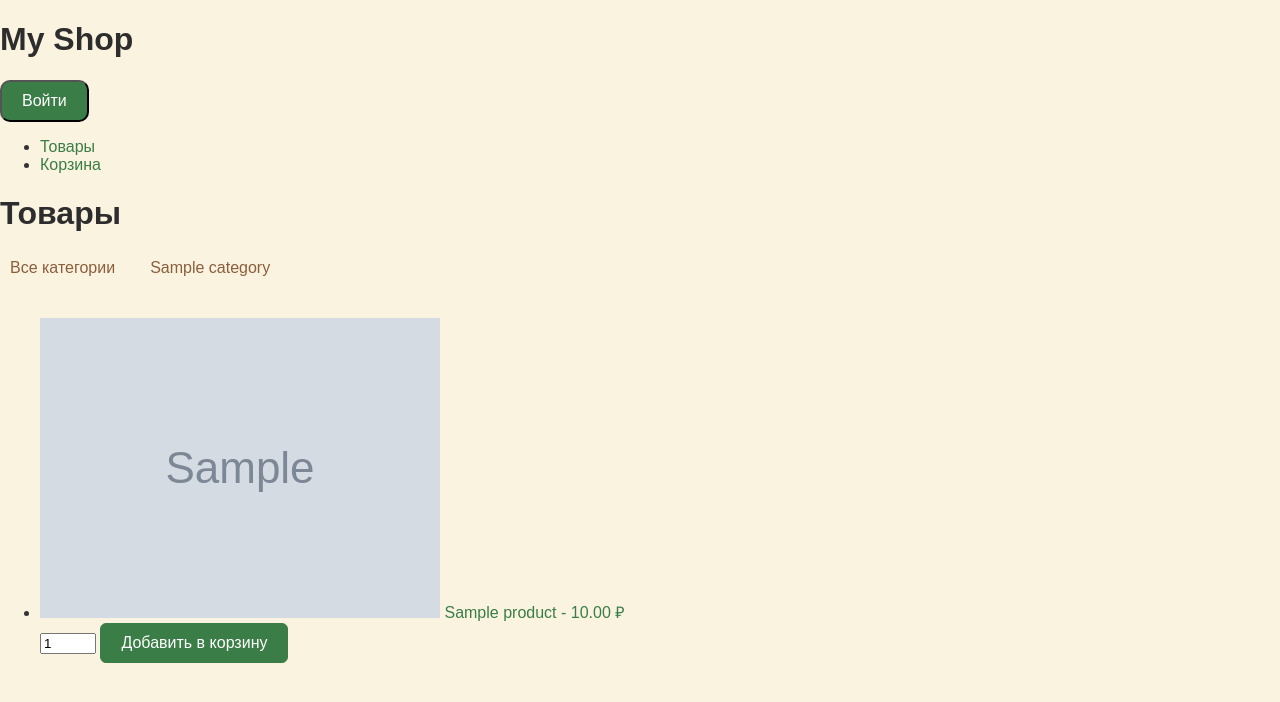
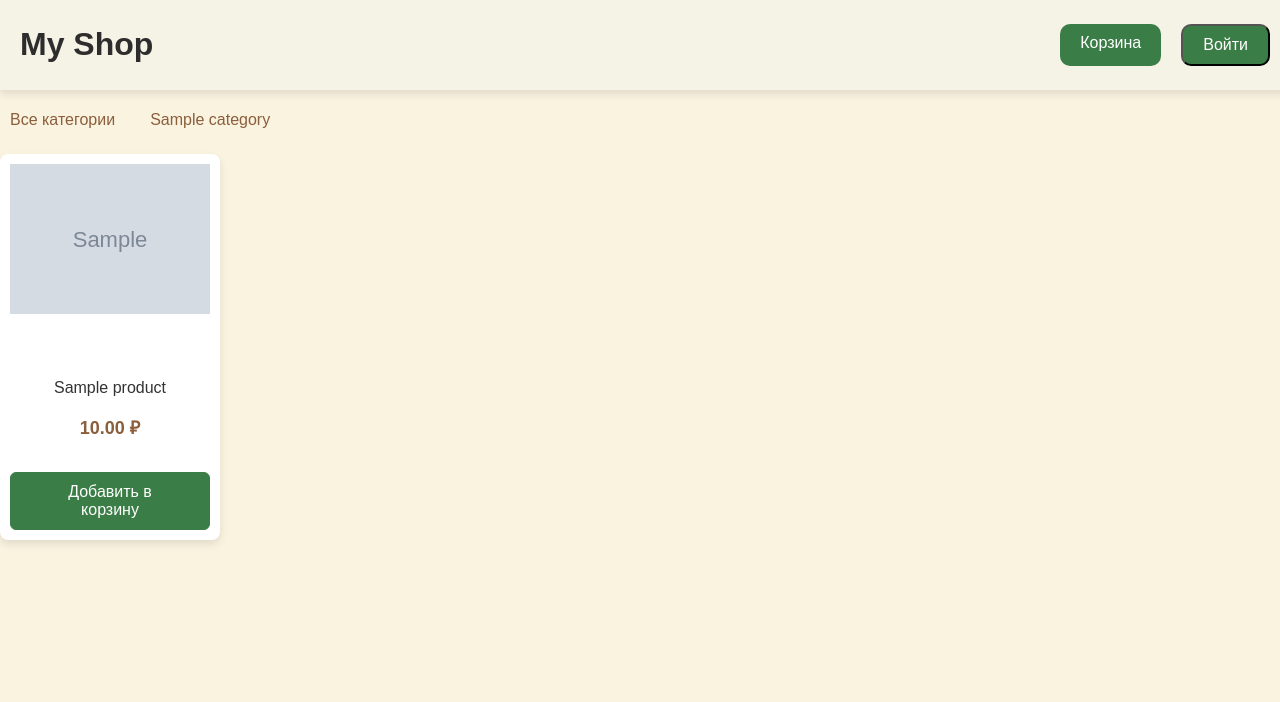
Before and after one commit to Ksenia909/django-shop, a Django app: page / in a window 1280 px wide. Shown: the top 702 px of the page. Run offline with Django 5.2, Linux system fonts and the light colour scheme; tables that the repository leaves empty hold one stand-in row (values such as "Sample post"); grey boxes marked "Sample" are stand-in pictures.

Commit message:
Update website styling: header layout, product grid, and button positioning

```diff
--- a/myshop/cart/templates/cart/detail.html
+++ b/myshop/cart/templates/cart/detail.html
@@ -8,6 +8,9 @@
             showAddToCartMessage();
         </script>
     {% endif %}
+    <div class="continue-shopping">
+        <a href="{% url 'products:product_list' %}">Продолжить покупки</a>
+    </div>
     <div class="cart-container">
         <div class="cart-items">
             <h2>Корзина</h2>
@@ -60,7 +63,7 @@
                 </tr>
                 <tr>
                     <td>Скидка</td>
-                    <td>-100 ₽</td>
+                    <td>- 0 ₽</td>
                 </tr>
                 <tr class="total">
                     <td><strong>Итого</strong></td>
--- a/myshop/products/templates/products/product_list.html
+++ b/myshop/products/templates/products/product_list.html
@@ -5,7 +5,9 @@
 
 {% block content %}
     <div class="container">
-        <h1>Товары{% if category %} в категории: {{ category.name }}{% endif %}</h1>
+        {% if category %}
+        <h2>Товары в категории: {{ category.name }}</h2>
+        {% endif %}
             <nav>
                 <ul class="category-list">
                     <li><a href="{% url 'products:product_list' %}">Все категории</a></li>
@@ -21,25 +23,28 @@
 
         {% if products %}
             <div class="product-list">
-                <ul>
                 {% for product in products %}
-                    <li>
+                <a href="{% url 'products:product_detail' product.slug %}">
+                    <div class="product-card">
+                        <div class="product-image">
                             {% if product.image %}
                                 <img src="{{ product.image.url }}" alt="{{ product.name }}">
                             {% else %}
                                 <img src="{% static 'img/default.png' %}" alt="No image available">
                             {% endif %}
-                        <a href="{% url 'products:product_detail' product.slug %}">
-                            {{ product.name }} - {{ product.price }} ₽
-                        </a>
+                        </div>
+                        <div class="product-info">
+                            <h2 class="product-name">{{ product.name }}</h2>
+                            <p class="product-price">{{ product.price }} ₽</p>
+                        </div>
                         <form action="{% url 'cart:cart_add' product.id %}" method="post">
                             {% csrf_token %}
-                            <input type="number" name="quantity" value="1" min="1" max="{{ product.stock }}">
+
                             <button class="add-to-cart-button" type="submit">Добавить в корзину</button>
                         </form>
-                    </li>
+                    </div>
+                </a>
                 {% endfor %}
-                </ul>
             </div>
 
         {% else %}
--- a/myshop/static/css/styles.css
+++ b/myshop/static/css/styles.css
@@ -19,7 +19,34 @@ a:hover, button:hover {
     color: #5A9B67;
 }
 
-.login-button {
+.header {
+    position: fixed;
+    top: 0;
+    width: 100%;
+    background-color: #f5f2e6;
+    color: #333;
+    box-shadow: 0 4px 8px rgba(0, 0, 0, 0.1);
+    padding: 5px 20px;
+    z-index: 1000;
+}
+
+main {
+    padding-top: 90px;
+}
+
+.header-content {
+    display: flex;
+    justify-content: space-between;
+    align-items: center;
+}
+
+.header-buttons {
+    display: flex;
+    gap: 20px;
+    margin-right: 30px;
+}
+
+.header-button {
     border-radius: 10px;
     color: white;
     transition: .2s linear;
@@ -28,18 +55,22 @@ a:hover, button:hover {
     padding: 10px 20px;
 }
 
-.login-button:hover {
+.header-button:hover {
     -webkit-transform: rotateZ(5deg);
     -ms-transform: rotateZ(5deg);
     transform: rotateZ(5deg);
     color: #FFFFFF;
 }
 
+.logo-link {
+    text-decoration: none;
+}
+
 .add-to-cart-button, .cart-button {
     background-color: #3B7D46;
     color: #FFFFFF;
     border: 1px solid #3B7D46;
-    padding: 10px 20px;
+    padding: 10px 30px;
     font-size: 1.0em;
     border-radius: 6px;
     cursor: pointer;
@@ -93,6 +124,7 @@ a:hover, button:hover {
 .continue-shopping {
     display: inline-block;
     margin-top: 10px;
+    margin-left: 20px;
     color: #3B7D46;
     font-weight: bold;
 }
@@ -124,7 +156,66 @@ a:hover, button:hover {
 .product-list {
     display: flex;
     flex-wrap: wrap;
-    gap: 20px;
+    gap: 10px;
+}
+
+.product-card {
+    width: 200px;
+    background-color: #fff;
+    border-radius: 8px;
+    box-shadow: 0 4px 8px rgba(0, 0, 0, 0.1);
+    overflow: hidden;
+    padding: 10px;
+    text-align: center;
+    text-decoration: none;
+    color: inherit;
+    cursor: pointer;
+    transition: transform 0.2s;
+}
+
+.product-card:hover {
+    transform: scale(1.03);
+}
+
+.product-image {
+    position: relative;
+    width: 100%;
+    height: 200px;
+    overflow: hidden;
+}
+
+.product-image img {
+    width: 100%;
+    height: auto;
+    transition: transform 0.3s;
+}
+
+.product-image:hover img {
+    transform: scale(1.05);
+}
+
+.product-info {
+    padding: 15px;
+}
+
+.product-info h2 {
+    font-size: 16px;
+    color: #333;
+    margin: 0;
+    font-weight: normal;
+}
+
+.product-name {
+    font-size: 16px;
+    font-weight: bold;
+    margin-bottom: 5px;
+    color: #333;
+}
+
+.product-price {
+    color: #8B5E3C;
+    font-weight: bold;
+    font-size: 18px;
 }
 
 .product-item {
@@ -171,18 +262,6 @@ a:hover, button:hover {
     width: 65%;
 }
 
-.product-info {
-    display: flex;
-    align-items: center;
-}
-
-.product-image {
-    width: 50px;
-    height: 50px;
-    object-fit: cover;
-    margin-right: 15px;
-}
-
 .quantity-control {
     display: flex;
     align-items: center;
--- a/myshop/templates/base.html
+++ b/myshop/templates/base.html
@@ -9,15 +9,16 @@
 </head>
 <body>
     <script src="{% static 'js/scripts.js' %}"></script>
-    <header>
-        <h1>My Shop</h1>
-        <button id="login-btn" class="login-button">Войти</button>
-        <nav>
-            <ul>
-                <li><a href="{% url 'products:product_list' %}">Товары</a></li>
-                <li><a href="{% url 'cart:cart_detail' %}">Корзина</a></li>
-            </ul>
-        </nav>
+    <header class="header">
+        <div class="header-content">
+            <a href="{% url 'products:product_list' %}" class="logo-link">
+                <h1>My Shop</h1>
+            </a>
+            <div class="header-buttons">
+                <a href="{% url 'cart:cart_detail' %}" class="header-button">Корзина</a>
+                <button id="login-btn" class="header-button">Войти</button>
+            </div>
+        </div>
     </header>
 
     <main>
```
Lines whose indentation alone changed are shown as unchanged.
